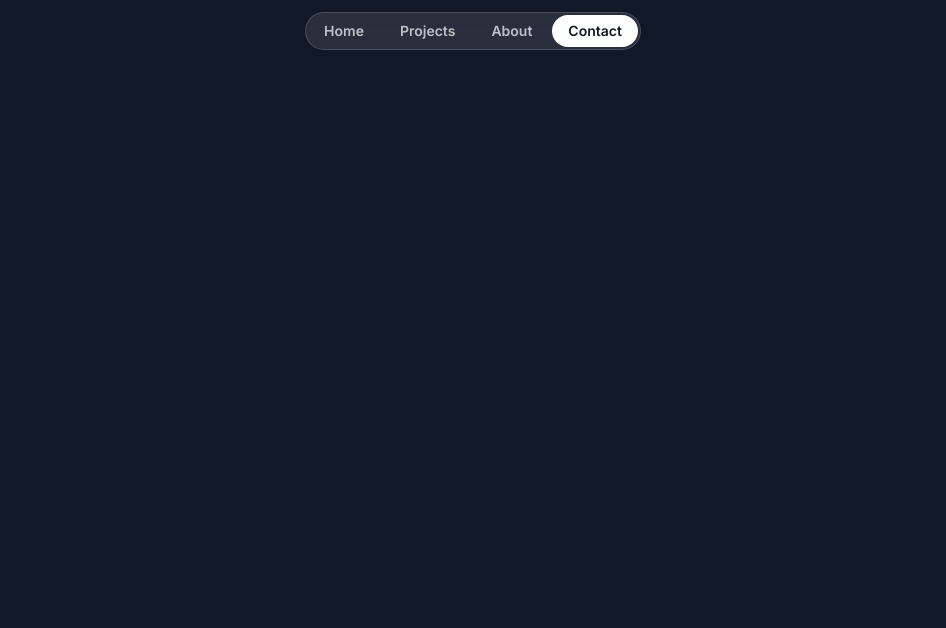
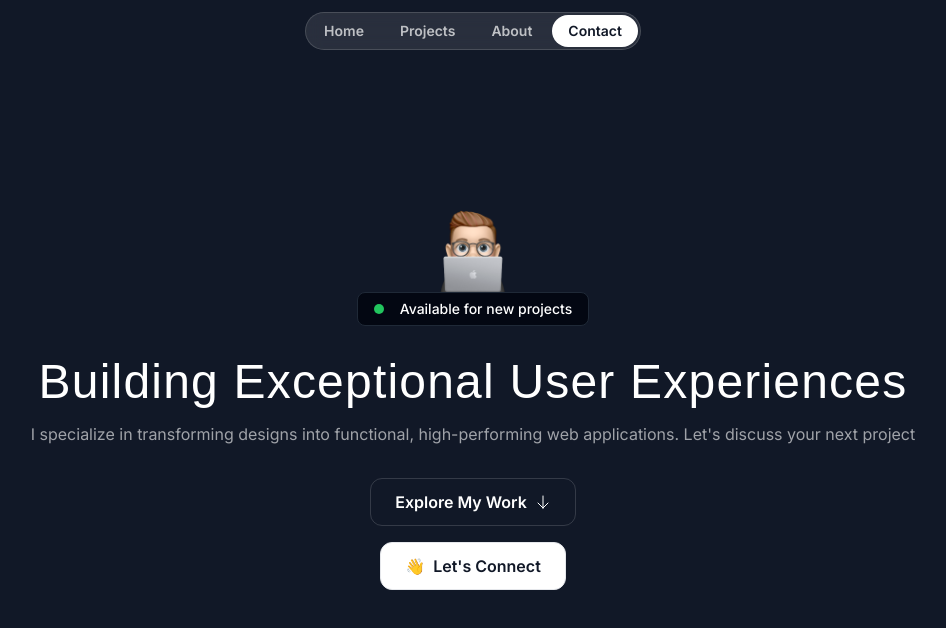
Before and after one commit to Menzy/react-portfolio, a Next.js app: page / in a window 1280 px wide. Shown: the top 628 px of the page, without its empty margins (167-1113 px from the left). Built offline with nearby package versions, Linux system fonts and the light colour scheme; a web font is replaced by a local one.

Commit message:
Add HeroSection component to Home page

```diff
--- a/src/app/page.tsx
+++ b/src/app/page.tsx
@@ -1,9 +1,11 @@
 import { Header } from "@/sections/Header";
+import { HeroSection } from "@/sections/Hero";
 
 export default function Home() {
   return (
     <div>
       <Header />
+      <HeroSection />
     </div>
   );
 }
```
